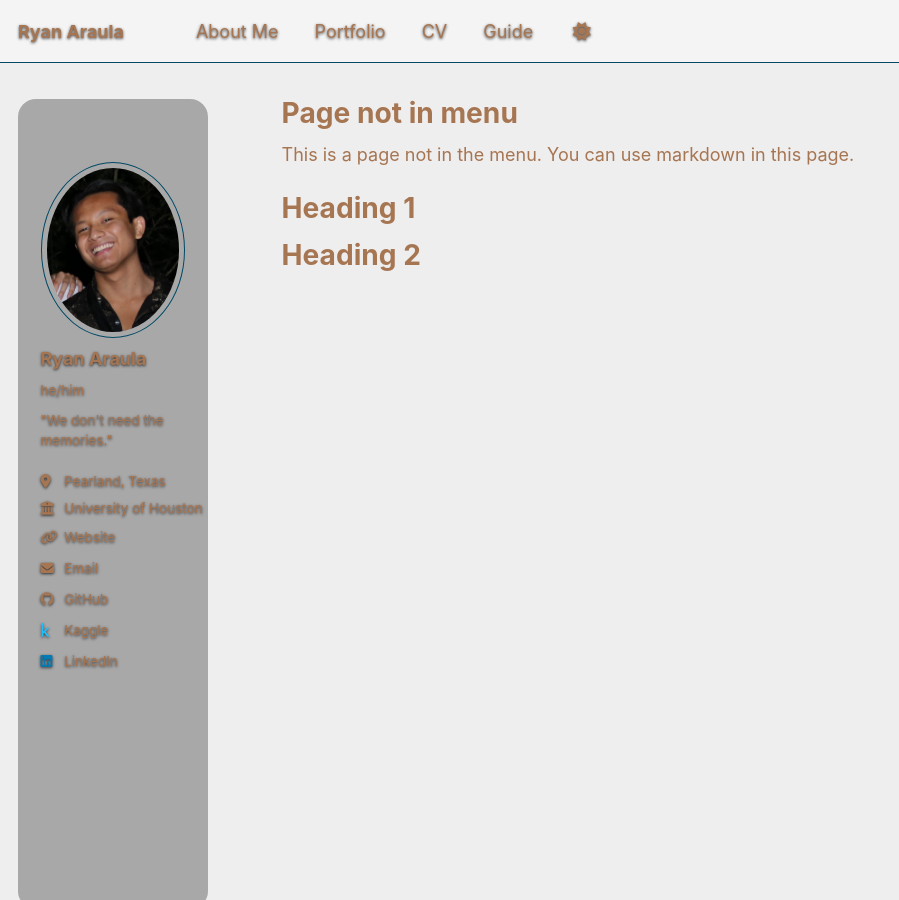
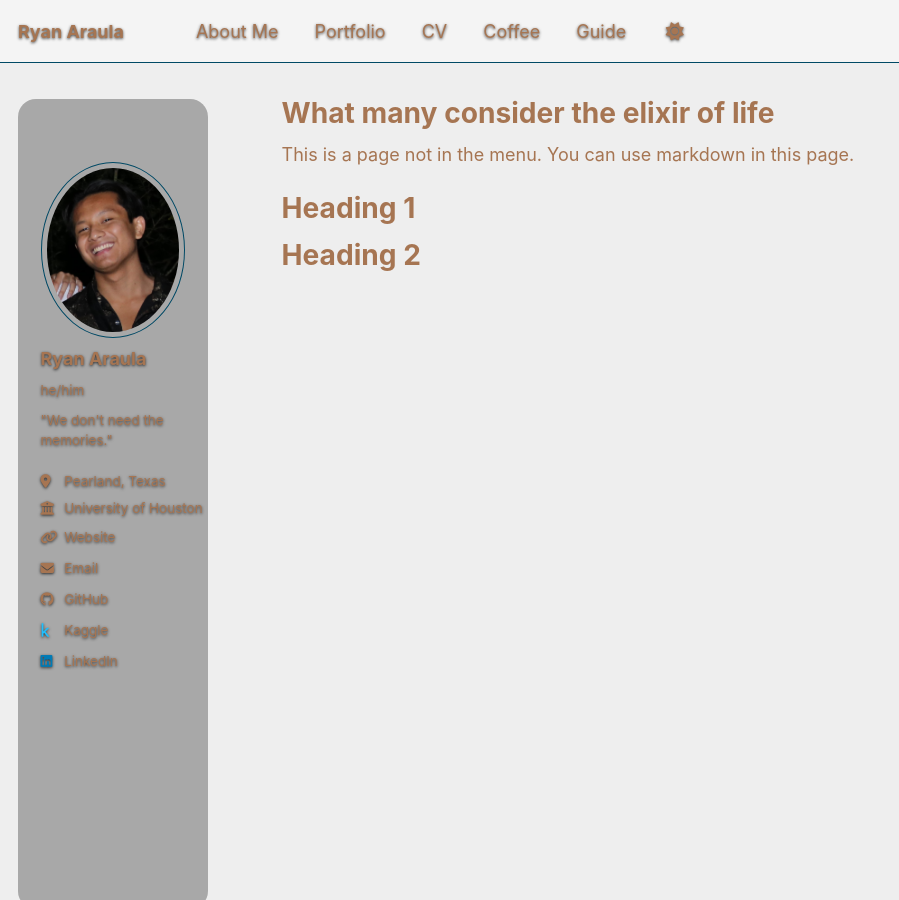
Before and after one commit to rparaula/rparaula.github.io, a Jekyll site: the page built from _pages/non-menu-page.md, in a window 1280 px wide and 900 px high. Shown: the whole window, without its empty margins (0-899 px from the left). Built offline with Jekyll 4.4.1, drawn with Linux system fonts in a browser that asks for light colours; a script bundle is joined from its source files by our own code; library files that are not in the unit come from our copies.

Commit message:
Adding coffee page

```diff
--- a/_data/navigation.yml
+++ b/_data/navigation.yml
@@ -32,5 +32,8 @@ main:
   # - title: "CV"
   #   url: /cv-json/
 
+  - title: "Coffee"
+    url: /coffee/
+
   - title: "Guide"
     url: /markdown/
--- a/_pages/non-menu-page.md
+++ b/_pages/non-menu-page.md
@@ -1,10 +1,10 @@
 ---
-permalink: /non-menu-page/
-title: "Page not in menu"
+permalink: /Coffee/
+title: "What many consider the elixir of life"
 author_profile: true
 redirect_from:
-  - "/nmp/"
-  - "/nmp.html"
+  - "/coffee/"
+  - "/ElixirOfLife"
 ---
 
 This is a page not in the menu. You can use markdown in this page.
```
